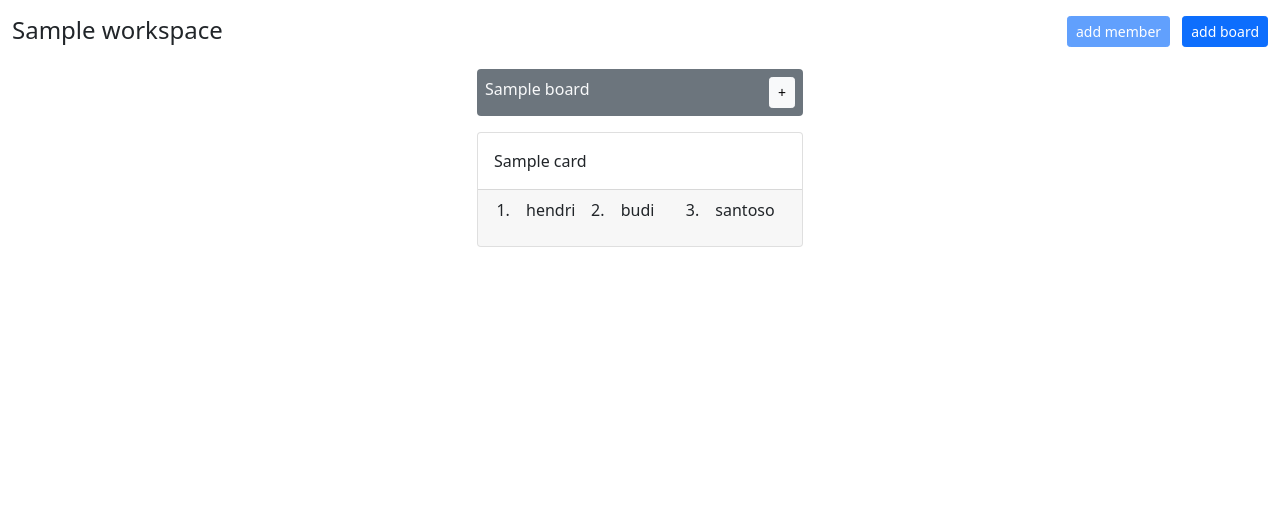
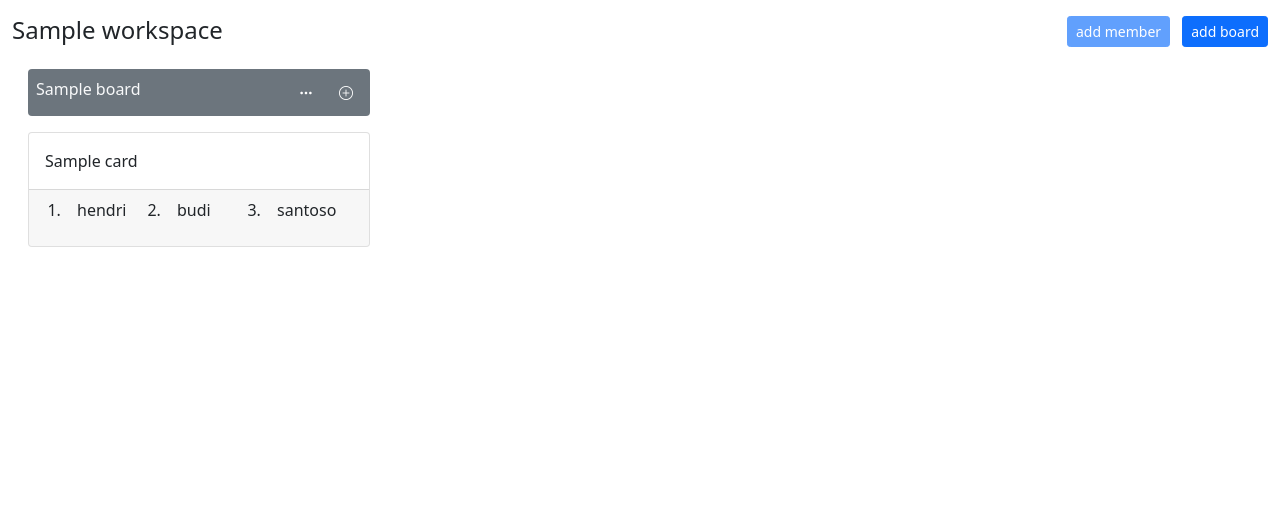
Before and after one commit to hndrbs/dj-kanban, a Django app: a page that uses workspaces/templates/components/board.html in a window 1280 px wide. Shown: the part 56-574 px from the top of the page. Run offline with Django 4.2, Linux system fonts and the light colour scheme; a user stored in the database is signed in; tables that the repository leaves empty hold one stand-in row (values such as "Sample post"); some libraries are stand-ins or nearby versions.

Commit message:
fix kanban layout and not shown navbar on form add card

```diff
--- a/static/base.js
+++ b/static/base.js
@@ -9,3 +9,6 @@ function clearMessage(){
     }, baseDelay + (incrementDelay * idx))
   })
 }
+
+
+// htmx.config.defaultFocusScroll = true
--- a/workspaces/templates/components/board.html
+++ b/workspaces/templates/components/board.html
@@ -1,8 +1,32 @@
 {% load workspace_template_tags %}
-<div class="d-flex flex-column container board">
-  <div class="bg-secondary text-light p-2 d-flex rounded" hx-boost="true" hx-target="body">
+<div class="d-flex flex-column board me-3 px-1">
+  <div class="bg-secondary text-light p-2 d-flex rounded" hx-boost="true" hx-target="#content">
     <span class="me-auto">{{ board.title }}</span>
-    <a class="btn btn-light btn-sm" href="{% url 'add-card' board.id|encrypt_id %}">+</a>
+    <div class="d-flex justify-content-end pe-2 py-0 my-0 dropdown">
+      <button class="btn btn-transparent btn-sm text-white" type="button" id="dropdown-{{ board.id }}" data-bs-toggle="dropdown" aria-expanded="false">
+        <i class="bi bi-three-dots" ></i>
+      </button>
+      <ul class="dropdown-menu" aria-labelledby="dropdown-{{ workspace.id }}">
+        <li hx-boost="true" hx-target="body">
+          <a href="#" class="dropdown-item">edit</a>
+        </li>
+        <li>
+          <form method="post">
+            {% csrf_token %}
+            <input type="hidden" name="id" value="{{ workspace.id|encrypt_id }}">
+            <button
+              type="submit"
+              class="btn btn-transparent text-muted"
+              hx-target="body"
+              hx-post="#"
+            >delete</button>
+          </form>
+        </li>
+      </ul>
+    </div>
+    <a class="btn btn-sm text-white" href="{% url 'add-card' board.id|encrypt_id %}">
+      <i class="bi bi-plus-circle"></i>
+    </a>
   </div>
   <div class="flex-fill py-2 ">
     {% for card in cards  %}
--- a/workspaces/templates/components/workspace.html
+++ b/workspaces/templates/components/workspace.html
@@ -29,8 +29,7 @@
       <p class="card-text text-muted">{{ workspace.desc }}</p>
       <a
         hx-push-url="true"
-        hx-target="body"
-        hx-swap="outerHTML"
+        hx-target="#content"
         href="{% url 'boards' workspace.id|encrypt_id %}"
         class="btn btn-primary btn-sm"
       >See workspace</a>
--- a/workspaces/templates/fragments/boards.html
+++ b/workspaces/templates/fragments/boards.html
@@ -11,7 +11,7 @@
     </div>
   </div>
 
-  <div class="flex-fill d-flex" id="board__container">
+  <div class="d-flex justify-content-start container-fluid" id="board__container">
     {% for board in boards %}
       {% include 'components/board.html' with board=board cards=cards %}
     {% empty %}
--- a/workspaces/views/board_views.py
+++ b/workspaces/views/board_views.py
@@ -1,8 +1,8 @@
-from helpers import Helper
+from helpers import Helper, customer_render as render
 from django.views.decorators.http import require_http_methods
 from django.contrib.auth.decorators import login_required
 from django.http import HttpResponse, HttpRequest
-from django.shortcuts import redirect, render
+from django.shortcuts import redirect
 from django.contrib import messages
 from django import urls
 # my modules
--- a/workspaces/views/card_views.py
+++ b/workspaces/views/card_views.py
@@ -1,8 +1,8 @@
-from helpers import Helper
+from helpers import Helper, customer_render as render
 from django.views.decorators.http import require_http_methods
 from django.contrib.auth.decorators import login_required
 from django.http import HttpResponse, HttpRequest
-from django.shortcuts import redirect, render
+from django.shortcuts import redirect
 from django.contrib import messages
 from django import urls
 # my modules
```
